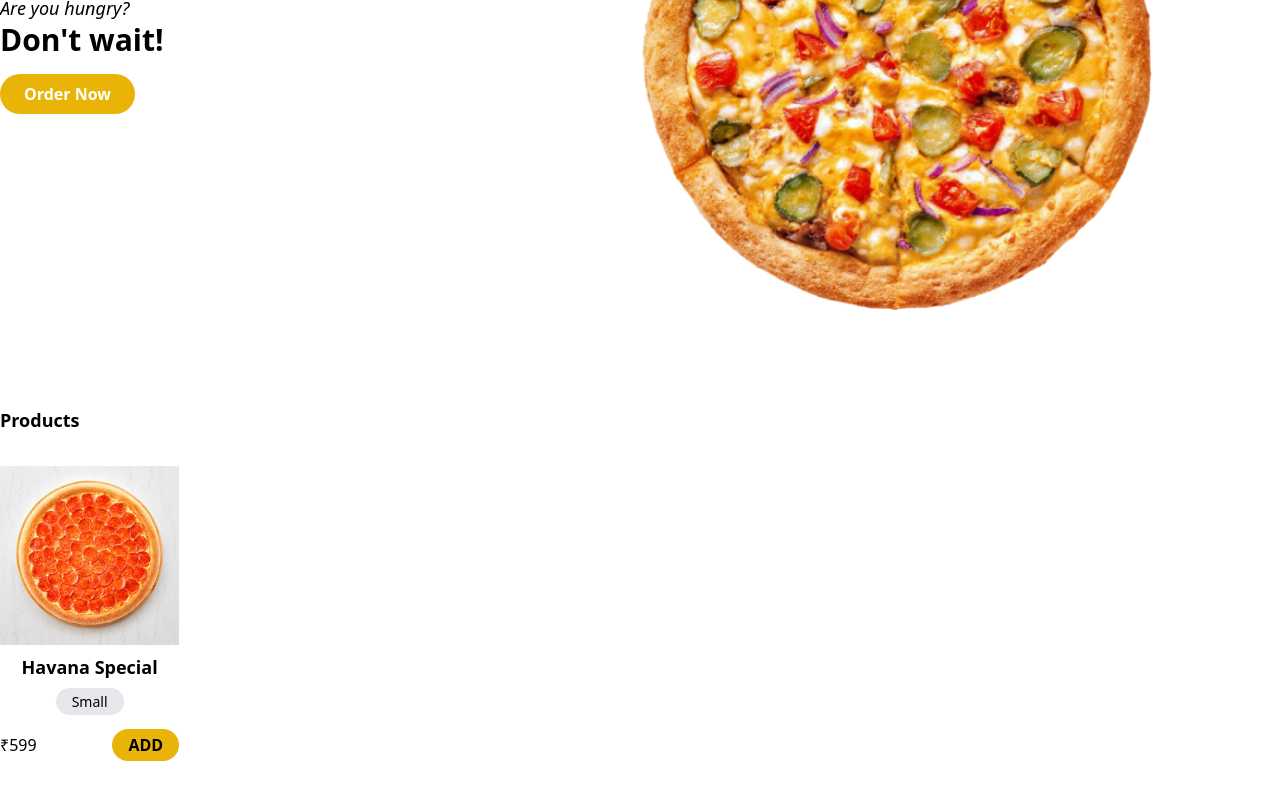
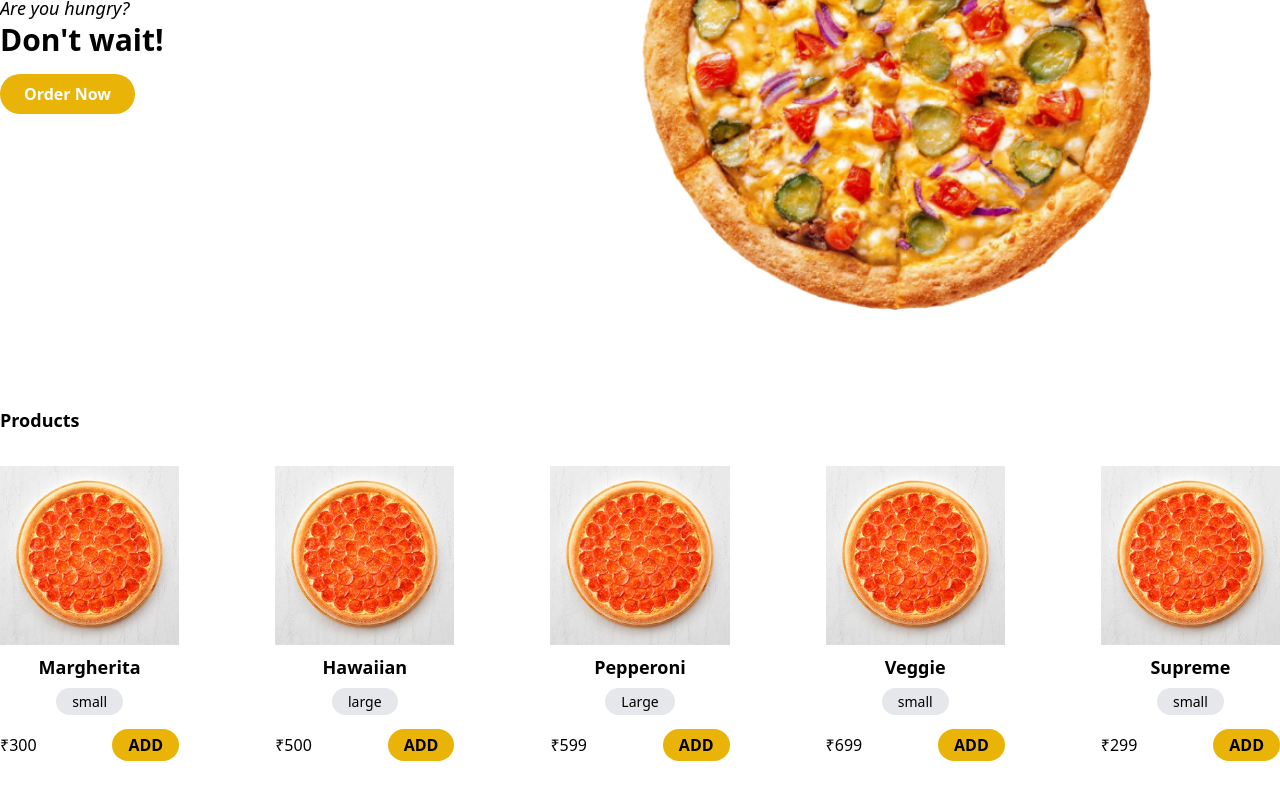
Before and after one commit to vikash-deep/shoppingCart, a React (Vite) app: page / in a window 1280 px wide. Shown: the part 342-1142 px from the top of the page. Built offline with nearby package versions, Linux system fonts and the light colour scheme; no server answers.

Commit message:
products added

```diff
--- a/src/components/Product.jsx
+++ b/src/components/Product.jsx
@@ -1,15 +1,17 @@
-const Product = () => {
+const Product = (props) => {
+  console.log(props)
+  const{name,price,size} =props.pizzaProp;
   return (
     <div>
       <img src="/images/peproni.png" alt="pizza" />
       <div className="text-center">
-        <h2 className="text-lg font-bold py-2">Havana Special</h2>
+        <h2 className="text-lg font-bold py-2">{name}</h2>
         <span className="bg-gray-200 py-1 rounded-full text-sm px-4">
-          Small
+          {size}
         </span>
       </div>
       <div className="flex justify-between items-center mt-4">
-        <span>₹599</span>
+        <span>₹{price}</span>
         <button className="bg-yellow-500 py-1 px-4 rounded-full font-bold">
           ADD
         </button>
--- a/src/components/Products.jsx
+++ b/src/components/Products.jsx
@@ -1,17 +1,16 @@
 import Product from "./Product";
-import { useState, useEffect } from "react";
+import productList from '../data/productData'
+const Products = () => {
 
-const Products = () => {
-  const [products, setProducts] = useState([]);
 
-  useEffect(() => {
-    fetch("/api/products");
-  }, []);
   return (
     <div className="container mx-auto">
       <h1 className="text-lg font-bold my-8">Products</h1>
       <div className="grid grid-cols-5 my-8 gap-24">
-        <Product />
+        {productList.map((product) => {
+          console.log(product)
+          return <Product key={product.id} pizzaProp={product} />;
+        })}
       </div>
     </div>
   );
--- /dev/null
+++ b/src/data/productData.js
@@ -0,0 +1,33 @@
+const productList = [
+  {
+    name: "Margherita",
+    price: 300,
+    size:'small',
+    id: 1,
+  },
+  {
+    name: "Hawaiian",
+    price: 500,
+    size:'large',
+    id: 2,
+  },
+  {
+    name: "Pepperoni",
+    price: 599,
+    size:'Large',
+    id: 3,
+  },
+  {
+    name: "Veggie",
+    price: 699,
+    size:'small',
+    id: 4,
+  },
+  {
+    name: "Supreme",
+    price: 299,
+    size:'small',
+    id: 5,
+  },
+];
+export default productList
--- a/src/pages/Products.jsx
+++ b/src/pages/Products.jsx
@@ -1,7 +1,7 @@
-
 const Products = () => {
   return (
-    <div>Products</div>
+    // <Products />
+    <div>produvt</div>
   )
 }
 
```
